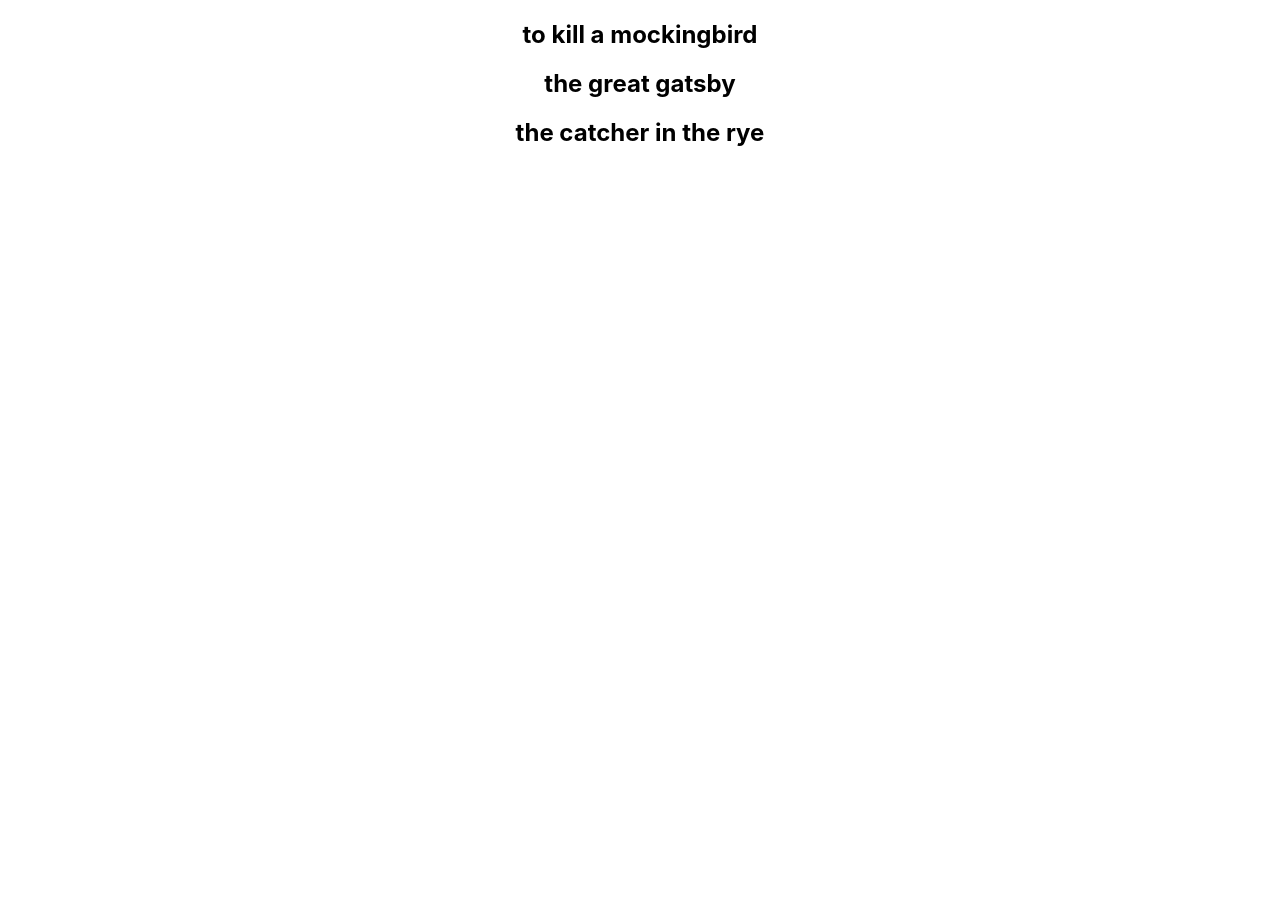
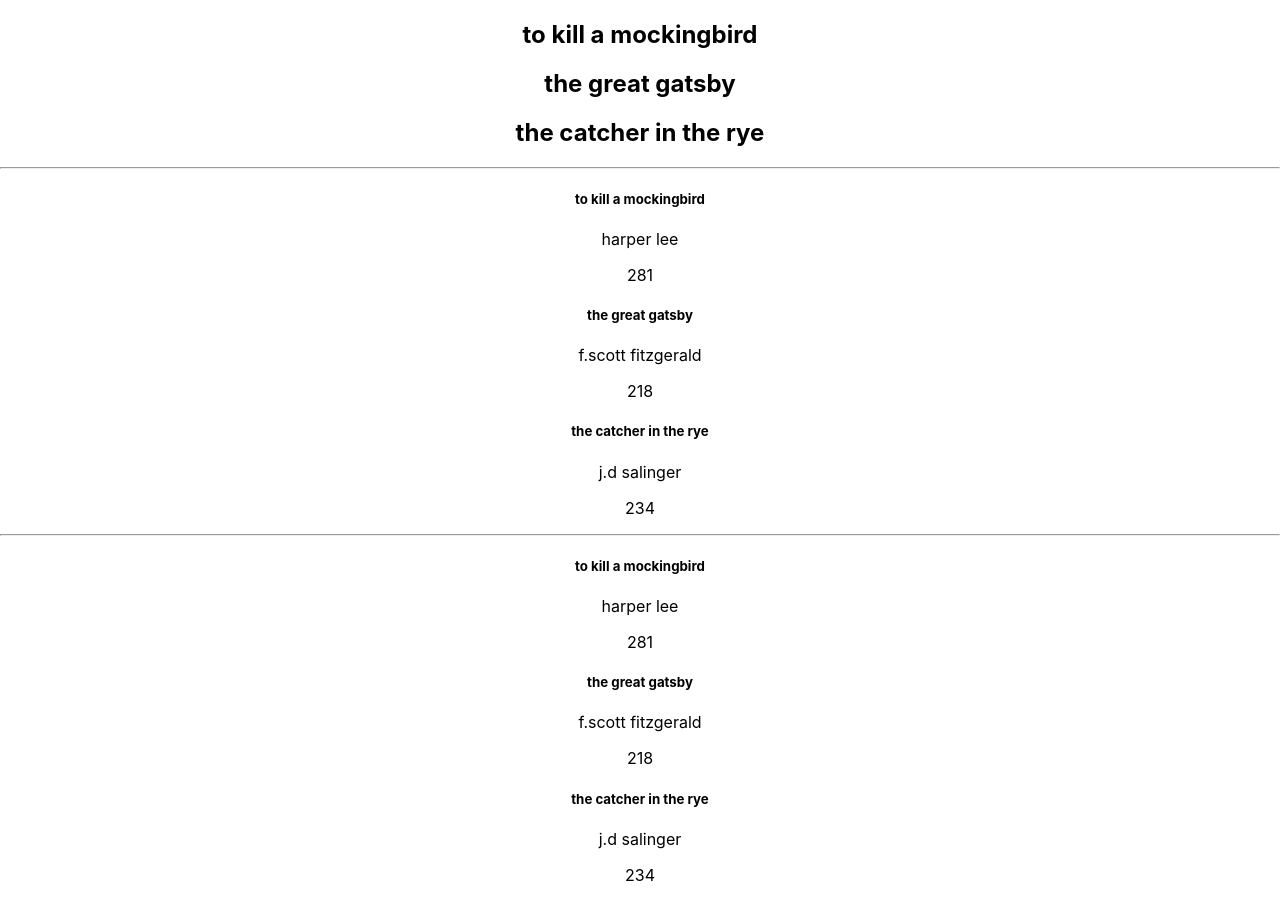
Before and after one commit to DanTaylor28/gitpod-react, a React (Create React App) app in the folder my-app/: page / in a window 1280 px wide. Before the commit the page ends 800 px from the top, so only its background shows below. Built offline with nearby package versions, Linux system fonts and the light colour scheme.

Commit message:
Add to your book function to import list from seperate file

```diff
--- /dev/null
+++ b/my-app/src/components/Book.js
@@ -0,0 +1,14 @@
+import React from 'react'
+
+function Book(props) {
+    const book = props.book
+  return (
+    <div>
+        <h5>{book.title}</h5>
+        <p>{book.author}</p>
+        <p>{book.pages}</p>
+    </div>
+  )
+}
+
+export default Book
--- a/my-app/src/components/RenderingLists.js
+++ b/my-app/src/components/RenderingLists.js
@@ -1,4 +1,5 @@
 import React from 'react'
+import Book from './Book'
 
 function RenderingLists() {
   const bookList = [
@@ -7,10 +8,42 @@
     'the catcher in the rye'
   ]
 
+  const books = [
+    {
+      title: 'to kill a mockingbird',
+      author: 'harper lee',
+      pages: 281
+    },
+    {
+      title: 'the great gatsby',
+      author: 'f.scott fitzgerald',
+      pages: 218
+    },
+    {
+      title: 'the catcher in the rye',
+      author: 'j.d salinger',
+      pages: 234
+    }
+  ]
+
   return (
     <div>
       {bookList.map(book => {
         return <h2>{book}</h2>
+      })}
+      <hr />
+      {books.map(book2 => {
+        return(
+          <div>
+            <h5>{book2.title}</h5>
+            <p>{book2.author}</p>
+            <p>{book2.pages}</p>
+          </div>
+        )
+      })}
+      <hr />
+      {books.map(book => {
+        return <Book book={book}/>
       })}
     </div>
   )
```
